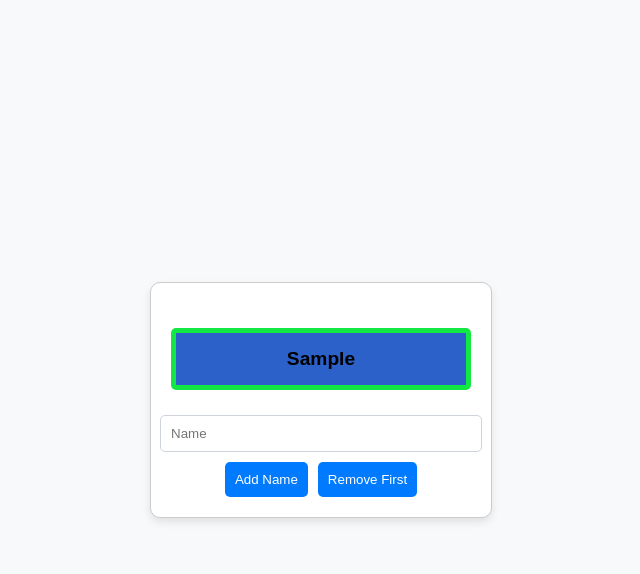
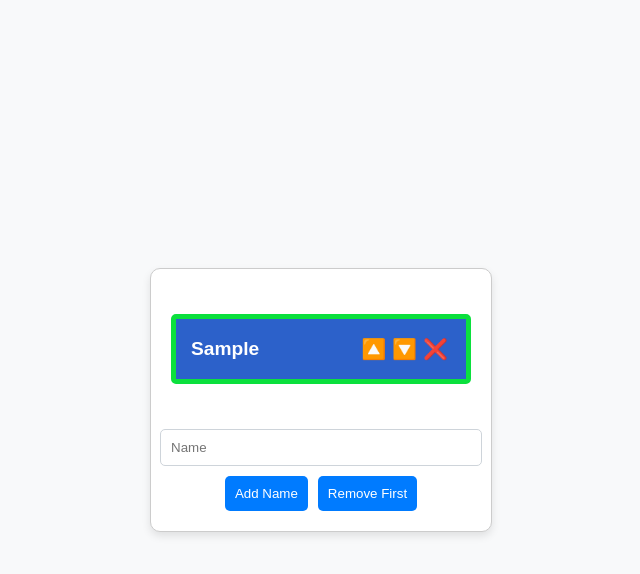
Before and after one commit to IohanSardinha/QueuingApp, a plain HTML site: page index.html in a window 1280 px wide. Both pictures are taken after typing "Sample" into the empty fields and a click on the button "Add Name". Shown: the whole page, without its empty margins (319-959 px from the left). Drawn offline with Linux system fonts and the light colour scheme.

Commit message:
Add files via upload

```diff
--- a/index.html
+++ b/index.html
@@ -33,6 +33,9 @@
             width: 100%;
         }
         #queue li {
+            display: flex;
+            align-items: center;
+            justify-content: space-between;
             margin: 5px 0;
             padding: 10px;
             border-radius: 5px;
@@ -46,7 +49,25 @@
             font-weight: bold;
             padding: 15px;
             background: #e2f0d9;
-            border: 5px solid #13e744;
+            border: 5px solid #0be03d;
+            margin-bottom: 25px;
+        }
+        .queue-controls {
+            display: flex;
+            gap: 0px;
+
+        }
+        .queue-controls button {
+            font-size: 20px;
+            padding: 3px;
+            border: none;
+            border-radius: 5px;
+            cursor: pointer;
+            background: #ffffff00;
+            color: #fff;
+        }
+        .queue-controls button:hover {
+            background: #ffffff7e;
         }
         #controls {
             display: flex;
@@ -111,16 +132,45 @@
         return textColors[text];
     }
 
+    function wc_hex_is_light(color) {
+        const hex = color.replace('#', '');
+        const c_r = parseInt(hex.substr(0, 2), 16);
+        const c_g = parseInt(hex.substr(2, 2), 16);
+        const c_b = parseInt(hex.substr(4, 2), 16);
+        const brightness = ((c_r * 299) + (c_g * 587) + (c_b * 114)) / 1000;
+        return brightness > 155;
+    }
+
     function updateQueueDisplay() {
         const queueContainer = document.getElementById('queue');
         queueContainer.innerHTML = '';
         queue.forEach((item, index) => {
             const li = document.createElement('li');
             li.textContent = item;
-            li.style.backgroundColor = getColorForText(item);
+            const color = getColorForText(item);
+            li.style.backgroundColor = color;
+            if(!wc_hex_is_light(color)){
+                li.style.color = "#FFFFFF";
+                console.log("Light")
+            }
             if (index === 0) {
                 li.classList.add('top');
             }
+            const controls = document.createElement('div');
+            controls.classList.add('queue-controls');
+            const upButton = document.createElement('button');
+            upButton.textContent = '🔼';
+            upButton.onclick = () => moveUp(index);
+            const downButton = document.createElement('button');
+            downButton.textContent = '🔽';
+            downButton.onclick = () => moveDown(index);
+            const removeButton = document.createElement('button');
+            removeButton.textContent = '❌';
+            removeButton.onclick = () => removeItem(index);
+            controls.appendChild(upButton);
+            controls.appendChild(downButton);
+            controls.appendChild(removeButton);
+            li.appendChild(controls);
             queueContainer.appendChild(li);
         });
     }
@@ -140,6 +190,25 @@
             updateQueueDisplay();
         }
     }
+
+    function moveUp(index) {
+        if (index > 0) {
+            [queue[index], queue[index - 1]] = [queue[index - 1], queue[index]];
+            updateQueueDisplay();
+        }
+    }
+
+    function moveDown(index) {
+        if (index < queue.length - 1) {
+            [queue[index], queue[index + 1]] = [queue[index + 1], queue[index]];
+            updateQueueDisplay();
+        }
+    }
+
+    function removeItem(index) {
+        queue.splice(index, 1);
+        updateQueueDisplay();
+    }
 </script>
 
 </body>
```
